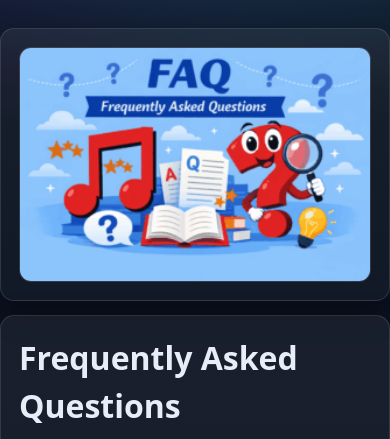
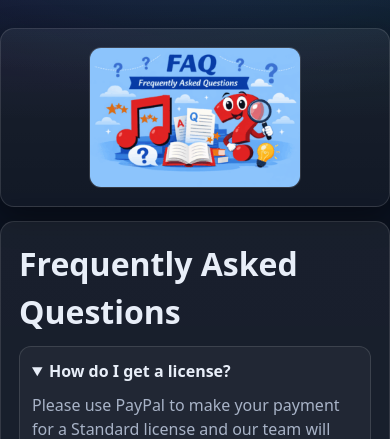
Before and after one commit to oernster/stellody-website, a FastAPI app: page /faq in a window 390 px wide. Shown: the part 240-679 px from the top of the page. Run offline with FastAPI, Linux system fonts and the light colour scheme.

Commit message:
Reduce FAQ image to 1/3 size

```diff
--- a/fastapi_stellody/static/styles.css
+++ b/fastapi_stellody/static/styles.css
@@ -367,6 +367,19 @@ p {
   color: var(--muted);
 }
 
+/* FAQ header image: reduce to ~1/3 of its original rendered size.
+   Note: `.media img` sets `width: min(100%, 920px)`, so we need a more-specific selector. */
+.media img.faq-header-image {
+  width: 33.333%;
+  height: auto;
+}
+
+@media (max-width: 900px) {
+  .media img.faq-header-image {
+    width: 60%;
+  }
+}
+
 .form {
   max-width: 680px;
   display: flex;
--- a/fastapi_stellody/templates/faq.html
+++ b/fastapi_stellody/templates/faq.html
@@ -3,7 +3,7 @@
 {% block content %}
   <div class="card" style="margin-bottom: 14px">
     <figure class="media" aria-label="FAQ screenshots">
-      <img src="/static/faq-header.png" alt="" />
+      <img class="faq-header-image" src="/static/faq-header.png" alt="" />
     </figure>
   </div>
 
```
